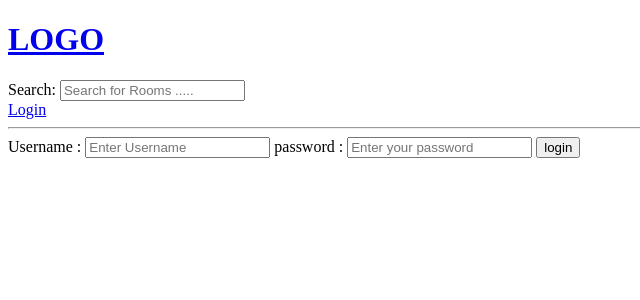
After one commit to nzyuko/somo, a Django app: page /login/ in a window 1280 px wide. The commit adds this page. Shown: the top 300 px of the page, without its empty margins (0-640 px from the left). Run offline with Django 3.2, Linux system fonts and the light colour scheme.

Commit message:
added login and its corresponding function in views.py included login page link in navbar

```diff
--- /dev/null
+++ b/somo-back/somo/base/templates/base/login_register.html
@@ -0,0 +1,25 @@
+{% extends 'main.html' %}
+
+{% block content %}
+
+    <div>
+        <form method="POST" action="">
+            {% csrf_token %}
+
+            <label>
+                Username :
+                <input type="text" name="username" placeholder="Enter Username" />
+            </label>
+
+            <label>
+                password :
+                <input type="password" name="password" placeholder="Enter your password" />
+            </label>
+
+            <input type="submit" value="login">
+
+        </form>
+
+    </div>
+
+{% endblock content %}
--- a/somo-back/somo/base/urls.py
+++ b/somo-back/somo/base/urls.py
@@ -2,6 +2,8 @@ from django.urls import path
 from . import views
 
 urlpatterns = [
+    path('login/', views.loginPage, name='login'),
+
     path('', views.home, name='home'),
     path('room/<str:pk>/', views.room, name='room'),
 
--- a/somo-back/somo/base/views.py
+++ b/somo-back/somo/base/views.py
@@ -1,11 +1,34 @@
 from django.shortcuts import render, redirect
-
+from django.contrib import messages
+from django.contrib.auth.models import User
+from django.contrib.auth import authenticate, login, logout
 from django.db.models import Q
 from .models import Room, Topic
 from .forms import RoomForm
 
 
 # To fix Q only seems to work for topic__name
+
+def loginPage(request):
+    if request.method == 'POST':
+        username = request.POST.get('username')
+        password = request.POST.get('password')
+
+        try:
+            user = User.objects.get(username=username)
+        except:
+            messages.error(request, 'User does not exist')
+
+        user = authenticate(request, username=username, password=password)
+
+        if user is not None:
+            login(request, user)
+            return redirect('home')
+        else:
+            messages.error(request, 'Username or Password is incorrect')
+
+    context = {}
+    return render(request, 'base/login_register.html', context)
 
 
 def home(request):
--- a/somo-back/somo/templates/main.html
+++ b/somo-back/somo/templates/main.html
@@ -8,6 +8,18 @@
   </head>
   <body>
     {% include 'navbar.html' %}
+
+    {% if messages %}
+
+        <ul class="messages">
+            {% for message in messages %}
+                <li>{{ message }}</li>
+            {% endfor %}
+
+        </ul>
+
+    {% endif %}
+
     {% block content %}
 
     {% endblock %}
--- a/somo-back/somo/templates/navbar.html
+++ b/somo-back/somo/templates/navbar.html
@@ -3,7 +3,10 @@
 </a>
 
 <form method="GET" action="{% url 'home'%}">
-    <input type="text" name="q" placeholder="Search for Rooms ....."/>
+    <label>
+        Search:
+        <input type="text" name="q" placeholder="Search for Rooms ....."/>
+    </label>
 </form>
-
+<a href="{% url 'login'%}">Login</a>
 <hr>
```
Also changed, not shown: somo-back/somo/db.sqlite3.
